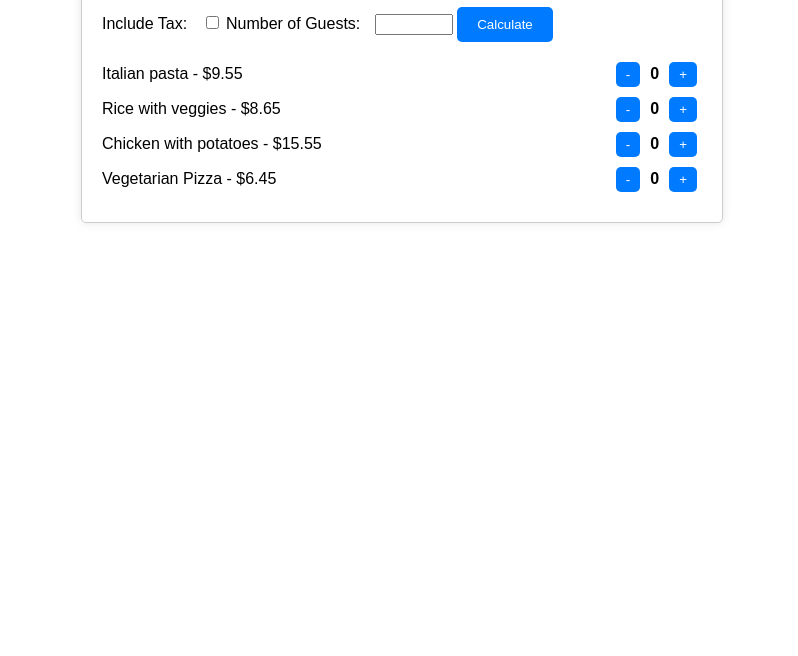
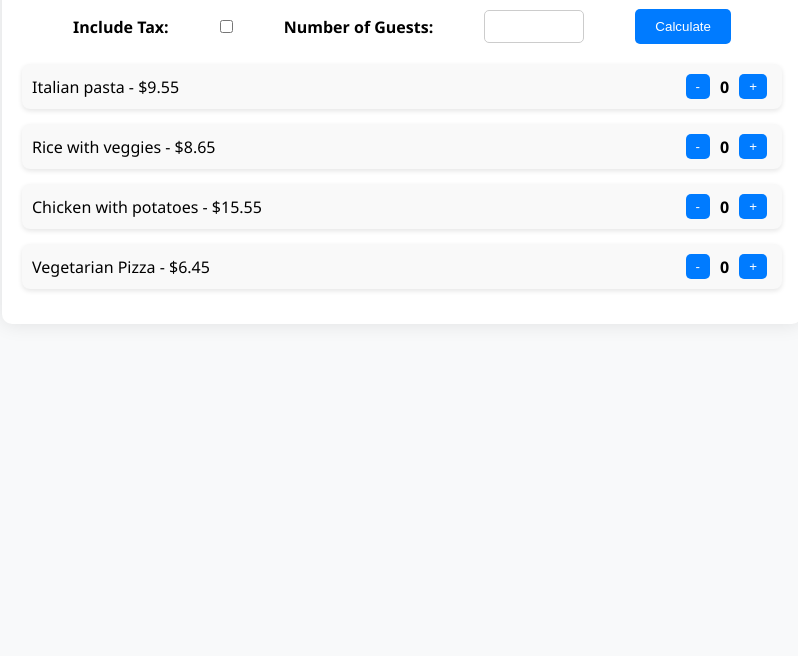
Before and after one commit to devendravenkatm/Little-Lemon-Receipt-Maker, a website: page index.html in a window 1280 px wide. Shown: the part 144-800 px from the top of the page, without its empty margins (238-1036 px from the left). Drawn offline with Linux system fonts and the light colour scheme.

Commit message:
Update styles.css

```diff
--- a/styles.css
+++ b/styles.css
@@ -1,33 +1,45 @@
-  body {
-    font-family: Arial, sans-serif;
+* {
+  box-sizing: border-box;
   margin: 0;
   padding: 0;
 }
 
+body {
+  font-family: 'Segoe UI', Tahoma, Geneva, Verdana, sans-serif;
+  background-color: #f8f9fa;
+}
+
 .container {
-    max-width: 600px;
+  max-width: 800px;
   margin: 50px auto;
   padding: 20px;
-    border: 1px solid #ccc;
-    border-radius: 5px;
-    box-shadow: 0 0 10px rgba(0, 0, 0, 0.1);
+  border-radius: 10px;
+  background-color: #fff;
+  box-shadow: 0 0 20px rgba(0, 0, 0, 0.1);
 }
 
 h1 {
   text-align: center;
+  margin-bottom: 40px;
+  color: #007bff;
 }
 
 .options {
+  display: flex;
+  justify-content:space-evenly;
+  align-items: center;
   margin-bottom: 20px;
 }
 
 label {
-    display: inline-block;
-    margin-right: 10px;
+  font-weight: bold;
 }
 
 input[type="number"] {
-    width: 70px;
+  width: 100px;
+  padding: 8px;
+  border-radius: 5px;
+  border: 1px solid #ccc;
 }
 
 button {
@@ -37,6 +49,7 @@
   border: none;
   border-radius: 5px;
   cursor: pointer;
+  transition: background-color 0.3s ease;
 }
 
 button:hover {
@@ -48,10 +61,15 @@
 }
 
 .dish-item {
-    margin-bottom: 10px;
+  margin-bottom: 15px;
+  border-radius: 8px;
+  overflow: hidden;
+  box-shadow: 0 2px 5px rgba(0, 0, 0, 0.1);
+  background-color: #f9f9f9;
 }
 
 .dish-info {
+  padding: 10px;
   display: flex;
   justify-content: space-between;
   align-items: center;
@@ -70,6 +88,7 @@
   border-radius: 5px;
   cursor: pointer;
   margin: 0 5px;
+  transition: background-color 0.3s ease;
 }
 
 .quantity-btn:hover {
```
Lines whose indentation alone changed are shown as unchanged.
